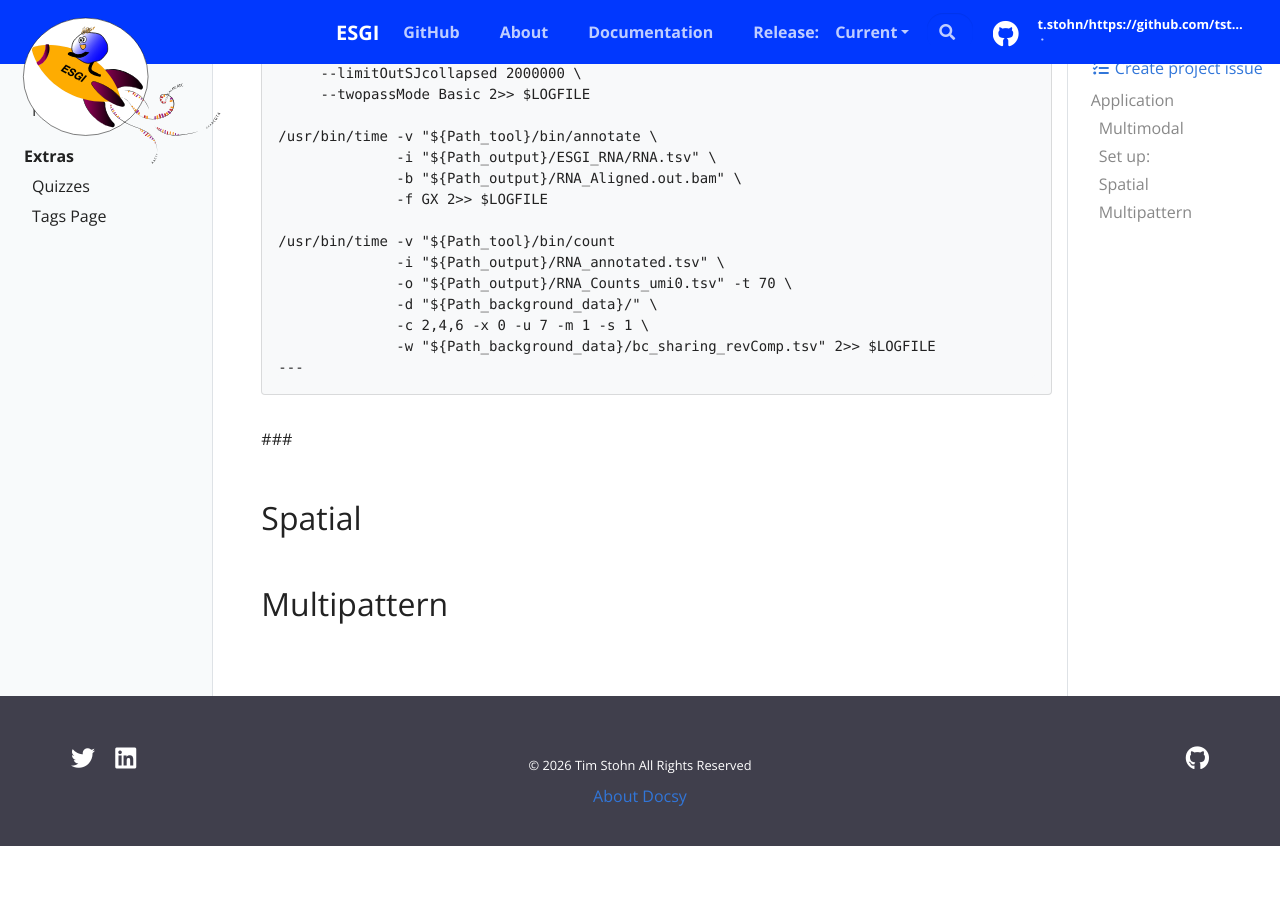
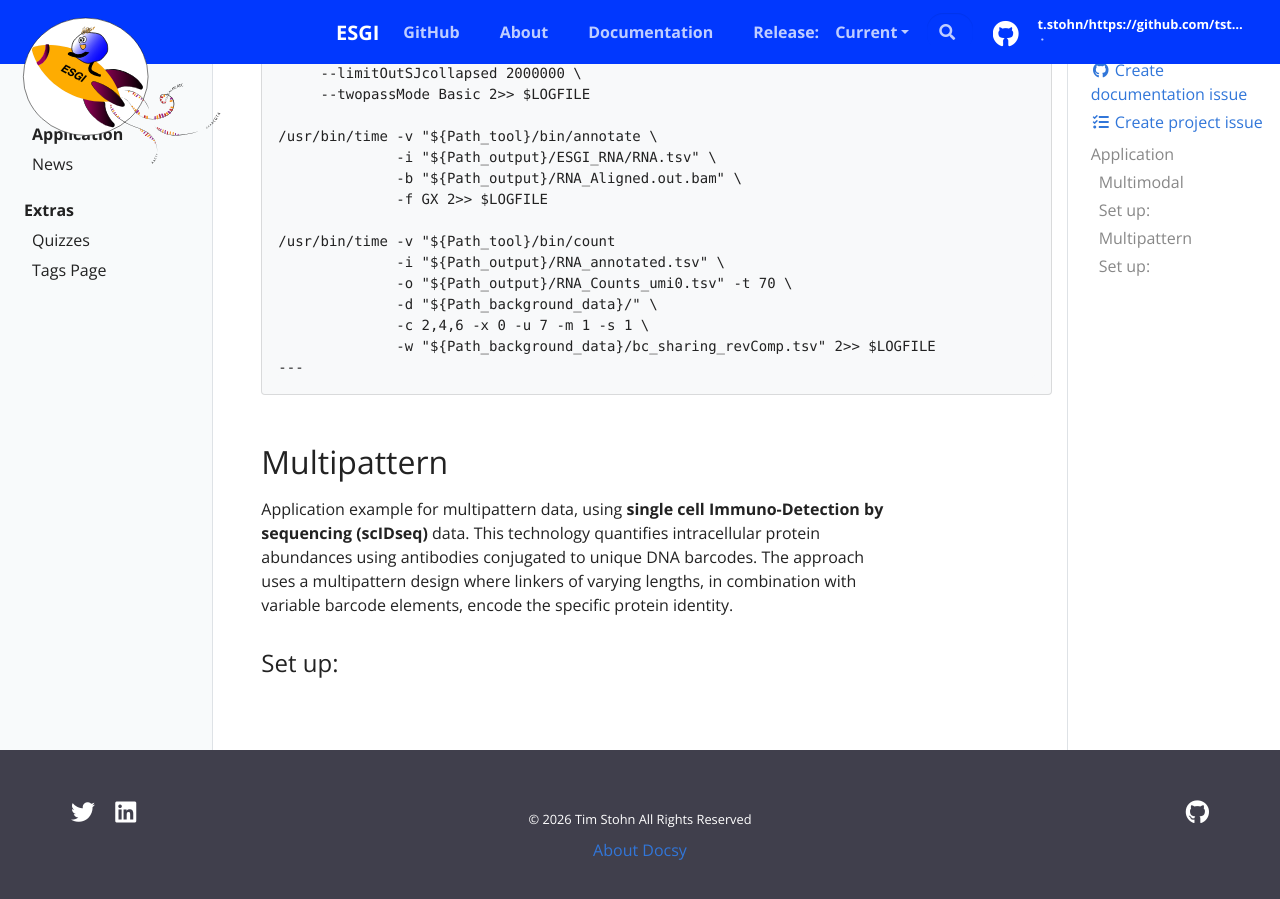
Before and after one commit to tstohn/ESGI.documentation, a Jekyll site: the page built from _docs/application.md, in a window 1280 px wide and 900 px high, scrolled down 4488 px. Built offline with Jekyll 4.4.1, drawn with Linux system fonts in a browser that asks for light colours; before the commit the page ends 5334 px from its top, so only the background shows below that.

Commit message:
Add multipattern application example

````diff
--- a/_docs/application.md
+++ b/_docs/application.md
@@ -8,7 +8,6 @@ description: Application examples for different types of data.
 ---
 
 # Application
-
 
 ## Multimodal
 
@@ -176,8 +175,7 @@ rm $LOGFILE
 ---
 ```
 
-###
+## Multipattern
+Application example for multipattern data, using **single cell Immuno-Detection by sequencing (scIDseq)** data. This technology quantifies intracellular protein abundances using antibodies conjugated to unique DNA barcodes. The approach uses a multipattern design where linkers of varying lengths, in combination with variable barcode elements, encode the specific protein identity.
 
-## Spatial
-
-## Multipattern
+### Set up:
````
